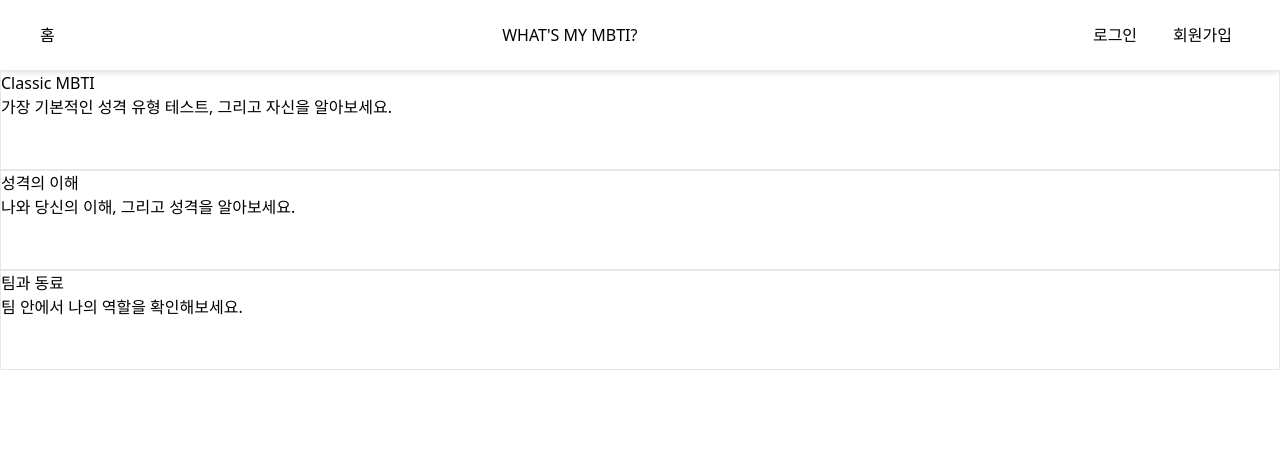
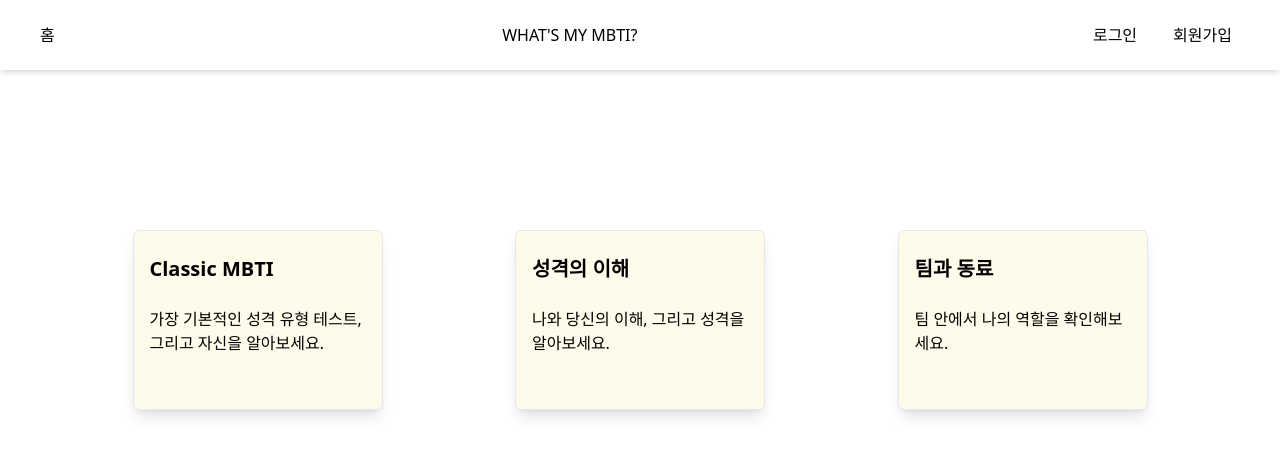
Before and after one commit to choichangyeon/MBTI-Classic, a React (Vite) app: page / in a window 1280 px wide. Shown: the top 456 px of the page. Built offline with nearby package versions, Linux system fonts and the light colour scheme.

Commit message:
design:#5 홈 화면 디자인

```diff
--- a/src/components/home/PostCard.jsx
+++ b/src/components/home/PostCard.jsx
@@ -1,7 +1,7 @@
 const PostCard = ({ title, children }) => {
   return (
-    <div className="flex flex-col h-lg w-50 border">
-      <h1>{title}</h1>
+    <div className="flex flex-wrap flex-col w-xl h-xl cursor-pointer shadow-lg hover:-translate-y-4 transition duration-300 border rounded-md px-4 bg-amber-50">
+      <h1 className="font-bold text-xl my-6">{title}</h1>
       <p>{children}</p>
     </div>
   );
--- a/src/pages/Home.jsx
+++ b/src/pages/Home.jsx
@@ -3,7 +3,7 @@ import PostCard from "@components/home/PostCard";
 
 const Home = () => {
   return (
-    <div>
+    <div className="flex flex-row justify-evenly my-40">
       <PostCard title={POST_TITLE.TEST_TITLE}>
         {POST_CONTENT.TITLE_CONTENT}
       </PostCard>
--- a/tailwind.config.js
+++ b/tailwind.config.js
@@ -7,6 +7,13 @@ export default {
         sm: "45px",
         md: "70px",
         lg: "100px",
+        xl: "180px",
+      },
+      width: {
+        sm: "60px",
+        md: "90px",
+        lg: "150px",
+        xl: "250px",
       },
     },
   },
```
